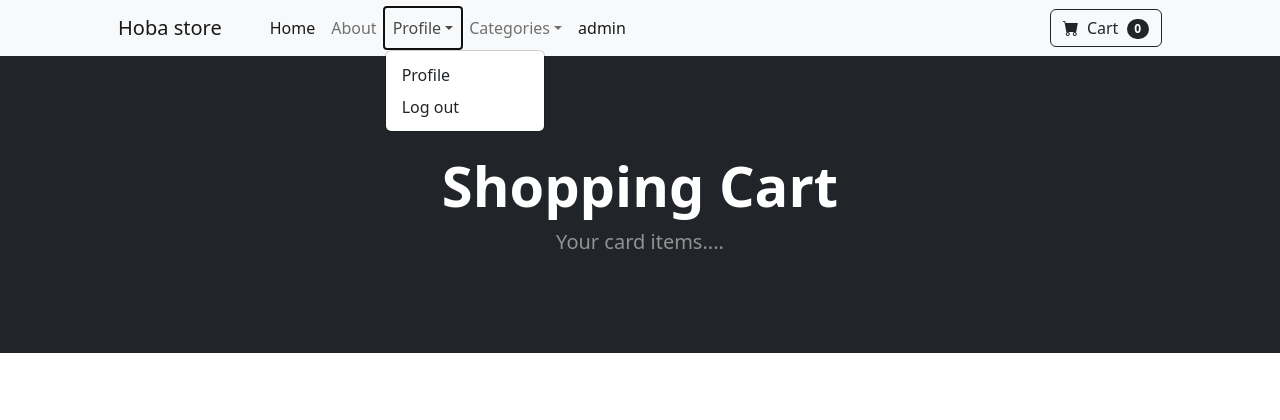
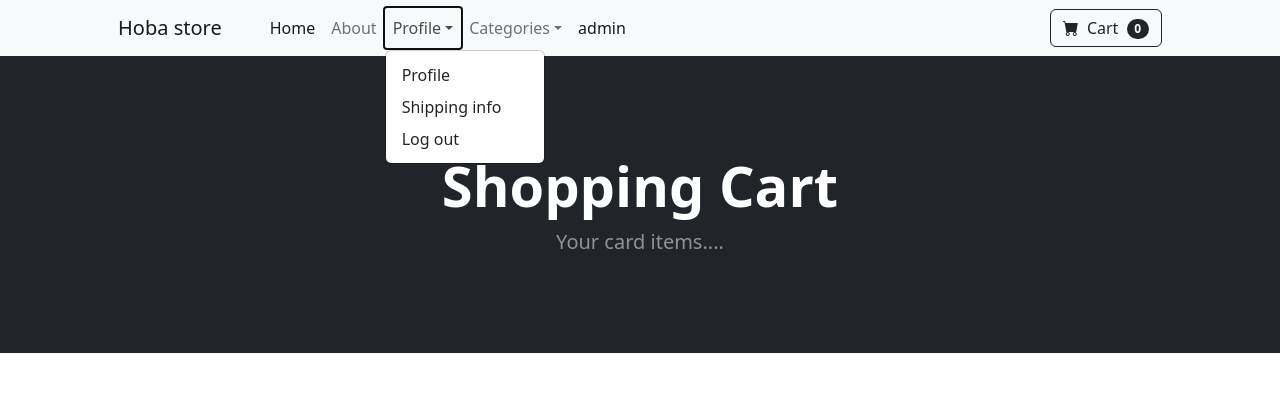
Before and after one commit to ehabahmed2/E-commerce_website, a Django app: page /cart/ in a window 1280 px wide, after a click on "Profile". Shown: the top 420 px of the page. Run offline with Django 5.2, Linux system fonts and the light colour scheme; a user stored in the database is signed in; some libraries are stand-ins or nearby versions.

Commit message:
added profile info and shipping to nav

```diff
--- a/store/templates/nav.html
+++ b/store/templates/nav.html
@@ -15,6 +15,7 @@
                     <a class="nav-link dropdown-toggle" id="navbarDropdown" href="#" role="button" data-bs-toggle="dropdown" aria-expanded="false">Profile</a>
                     <ul class="dropdown-menu" aria-labelledby="navbarDropdown">
                         <li><a class="dropdown-item" href="{% url 'update_user' %}">Profile</a></li>
+                        <li><a class="dropdown-item" href="{% url 'update_info' %}">Shipping info</a></li>
                         <li><a class="dropdown-item" href="{% url "logout"%}">Log out</a></li>
                     </ul>
                 </li>
```
